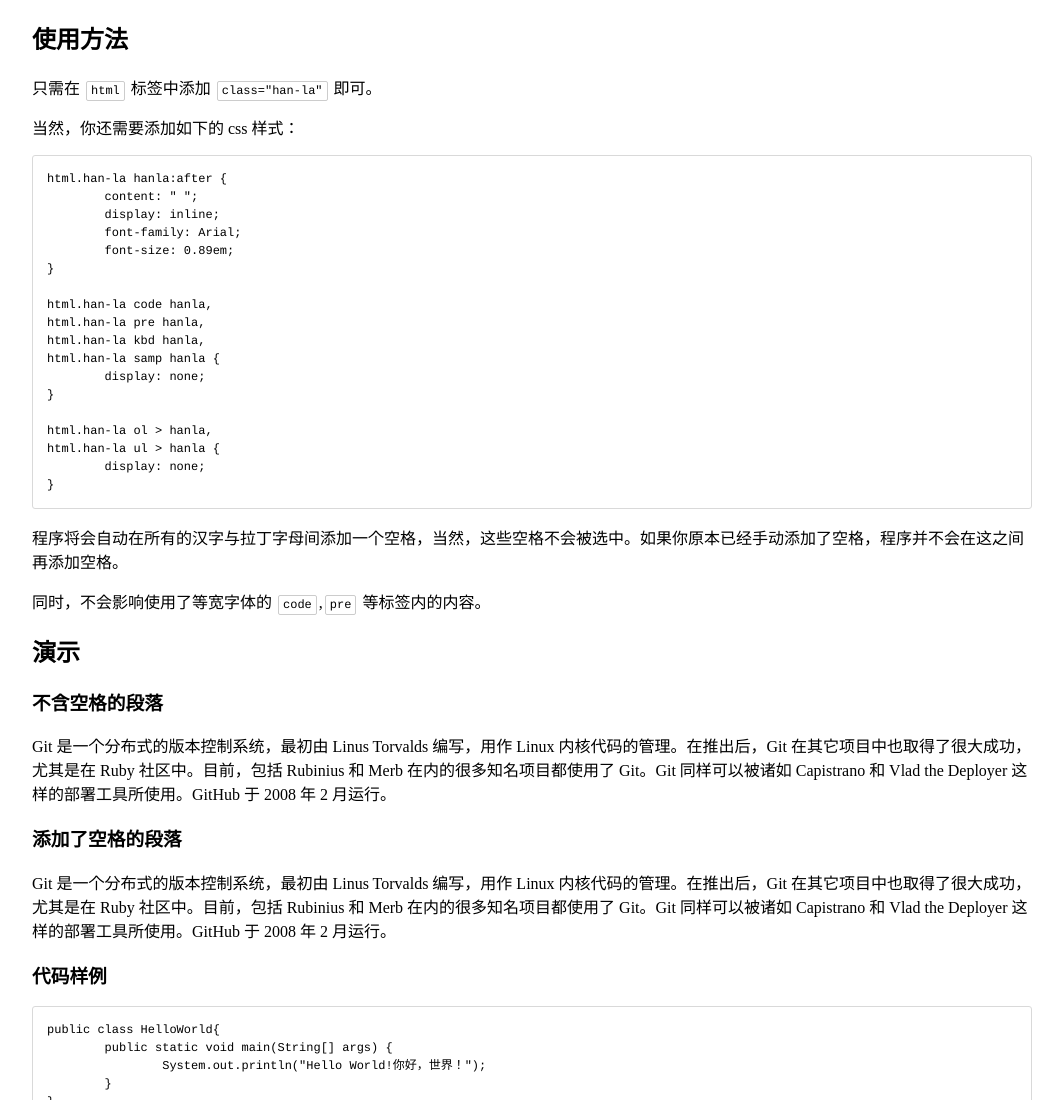
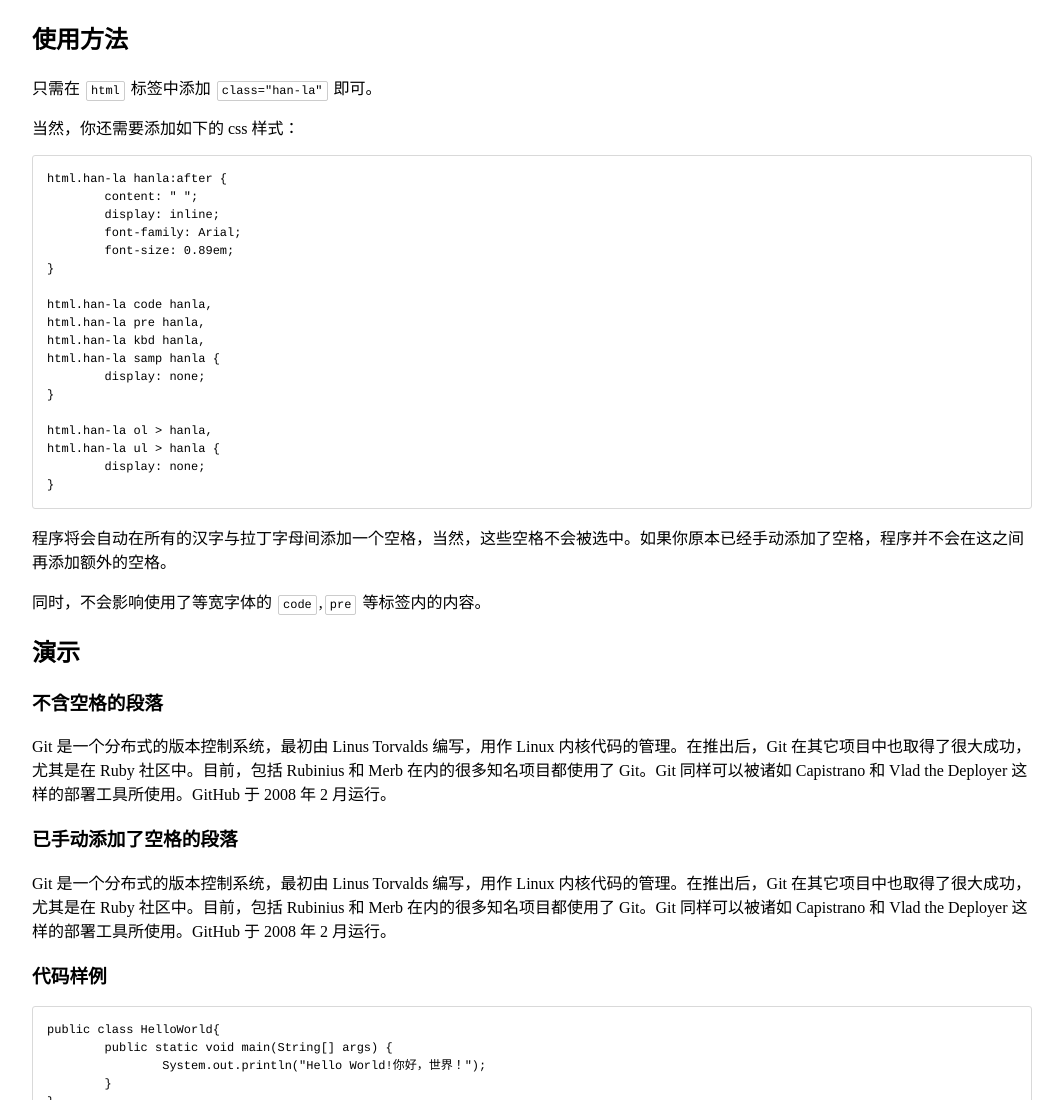
Before and after one commit to mastermay/text-autospace.js, a plain HTML site: page index.html in a window 1280 px wide. Shown: the top 1100 px of the page, without its empty margins (108-1171 px from the left). Drawn offline with nearby package versions, Linux system fonts and the light colour scheme.

Commit message:
edit demo

```diff
--- a/index.html
+++ b/index.html
@@ -106,13 +106,13 @@ html.han-la ol > hanla,
 html.han-la ul > hanla {
 	display: none;
 }</pre>
-		<p>程序将会自动在所有的汉字与拉丁字母间添加一个空格，当然，这些空格不会被选中。如果你原本已经手动添加了空格，程序并不会在这之间再添加空格。</p>
+		<p>程序将会自动在所有的汉字与拉丁字母间添加一个空格，当然，这些空格不会被选中。如果你原本已经手动添加了空格，程序并不会在这之间再添加额外的空格。</p>
 		<p>同时，不会影响使用了等宽字体的<code>code</code>,<code>pre</code>等标签内的内容。</p>
 		<p></p>
 		<h2>演示</h2>
 		<h3>不含空格的段落</h3>
 		<p>Git是一个分布式的版本控制系统，最初由Linus Torvalds编写，用作Linux内核代码的管理。在推出后，Git在其它项目中也取得了很大成功，尤其是在Ruby社区中。目前，包括Rubinius和Merb在内的很多知名项目都使用了Git。Git同样可以被诸如Capistrano和Vlad the Deployer这样的部署工具所使用。GitHub于2008年2月运行。</p>
-		<h3>添加了空格的段落</h3>
+		<h3>已手动添加了空格的段落</h3>
 		<p>Git 是一个分布式的版本控制系统，最初由 Linus Torvalds 编写，用作 Linux 内核代码的管理。在推出后，Git 在其它项目中也取得了很大成功，尤其是在 Ruby 社区中。目前，包括 Rubinius 和 Merb 在内的很多知名项目都使用了 Git。Git 同样可以被诸如 Capistrano 和 Vlad the Deployer 这样的部署工具所使用。GitHub 于 2008 年 2 月运行。</p>
 		<h3>代码样例</h3>
 		<pre>
```
